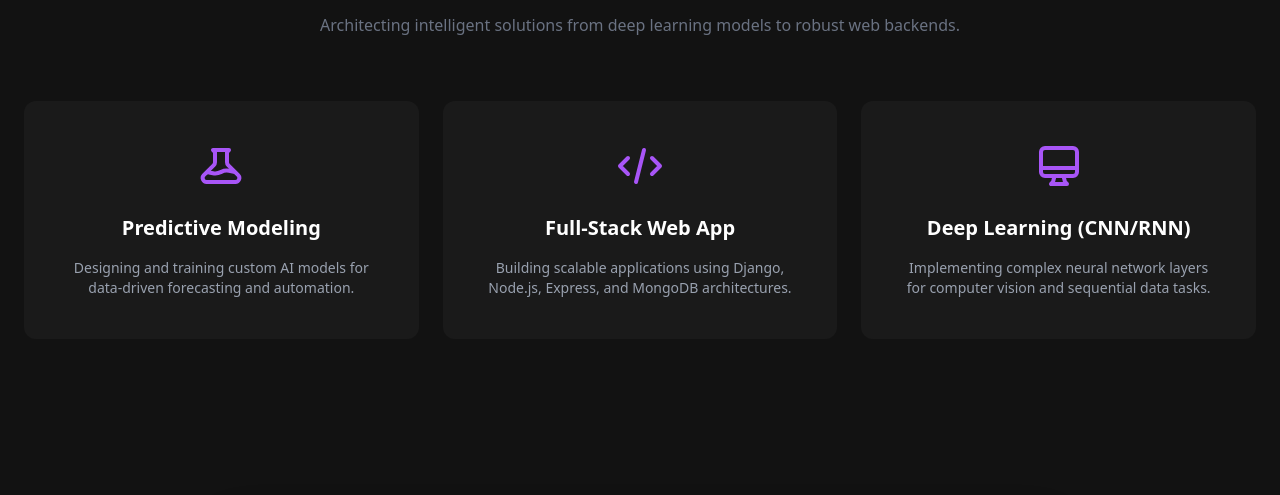
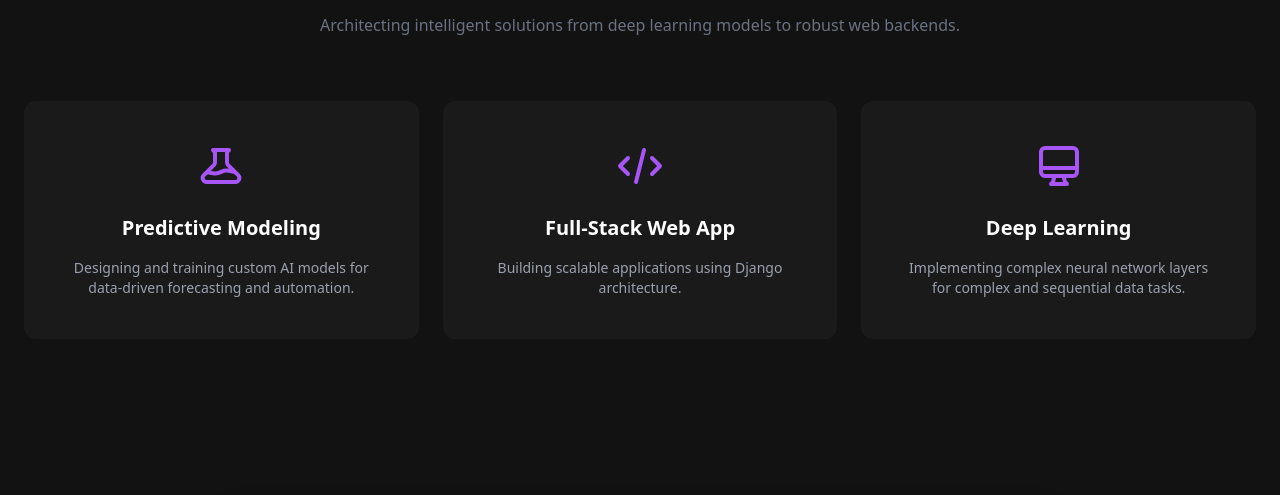
Before and after one commit to ASHISH-121105/Personal-Portfolio, a Django app: page / in a window 1280 px wide. Shown: the part 2750-3245 px from the top of the page. Run offline with Django 5.2, Linux system fonts and the light colour scheme; data that the repository does not hold is empty.

Commit message:
Updated HTML layout and content

```diff
--- a/Portfolio/templates/index.html
+++ b/Portfolio/templates/index.html
@@ -292,15 +292,15 @@
                     <svg class="w-12 h-12" fill="none" stroke="currentColor" viewBox="0 0 24 24"><path stroke-linecap="round" stroke-linejoin="round" stroke-width="2" d="M10 20l4-16m4 4l4 4-4 4M6 16l-4-4 4-4"></path></svg>
                 </div>
                 <h3 class="text-xl font-bold mb-4">Full-Stack Web App</h3>
-                <p class="text-gray-400 text-sm">Building scalable applications using Django, Node.js, Express, and MongoDB architectures.</p>
+                <p class="text-gray-400 text-sm">Building scalable applications using Django architecture.</p>
             </div>
 
             <div class="bg-card-bg p-10 rounded-xl text-center border border-transparent hover:border-neural-purple transition-all duration-300 group">
                 <div class="text-neural-purple mb-6 flex justify-center group-hover:scale-110 transition-transform">
                     <svg class="w-12 h-12" fill="none" stroke="currentColor" viewBox="0 0 24 24"><path stroke-linecap="round" stroke-linejoin="round" stroke-width="2" d="M9.75 17L9 20l-1 1h8l-1-1-.75-3M3 13h18M5 17h14a2 2 0 002-2V5a2 2 0 00-2-2H5a2 2 0 00-2 2v10a2 2 0 002 2z"></path></svg>
                 </div>
-                <h3 class="text-xl font-bold mb-4">Deep Learning (CNN/RNN)</h3>
-                <p class="text-gray-400 text-sm">Implementing complex neural network layers for computer vision and sequential data tasks.</p>
+                <h3 class="text-xl font-bold mb-4">Deep Learning </h3>
+                <p class="text-gray-400 text-sm">Implementing complex neural network layers for complex and sequential data tasks.</p>
             </div>
         </div>
     </section>
```
